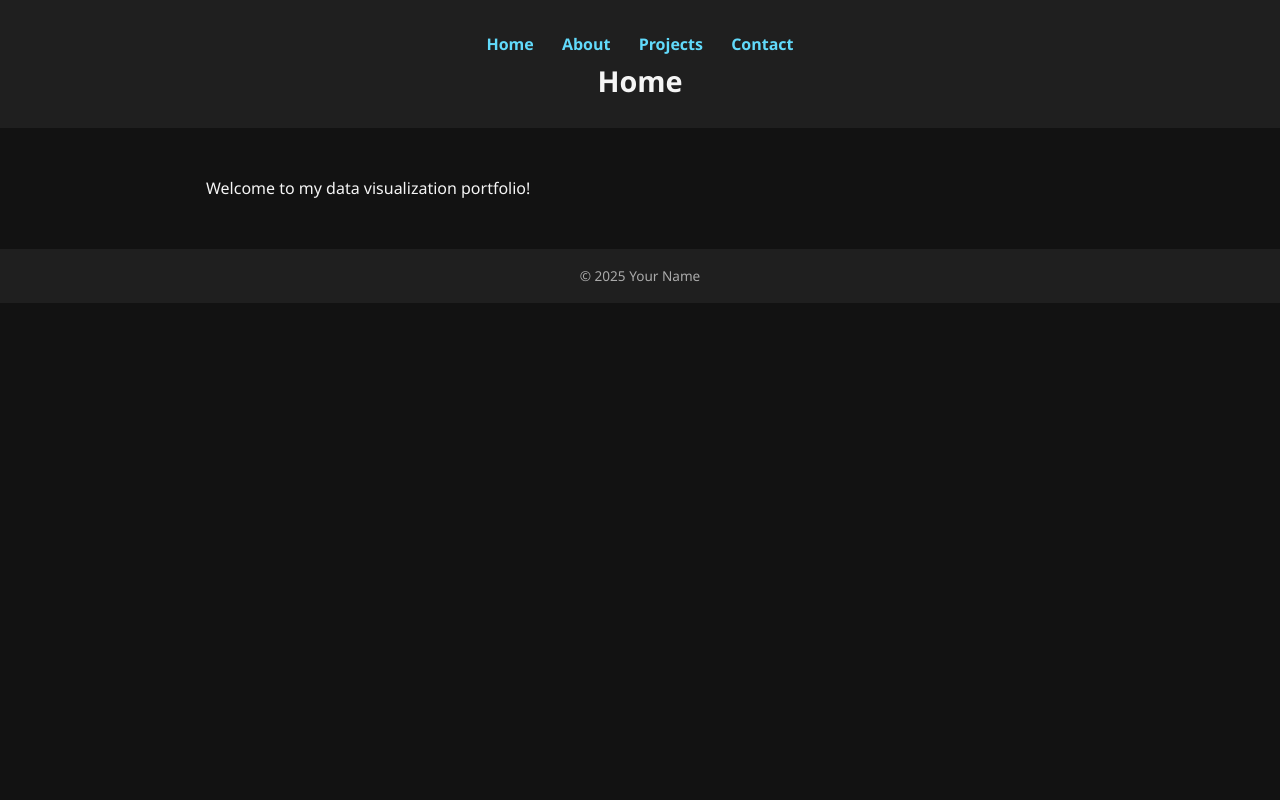
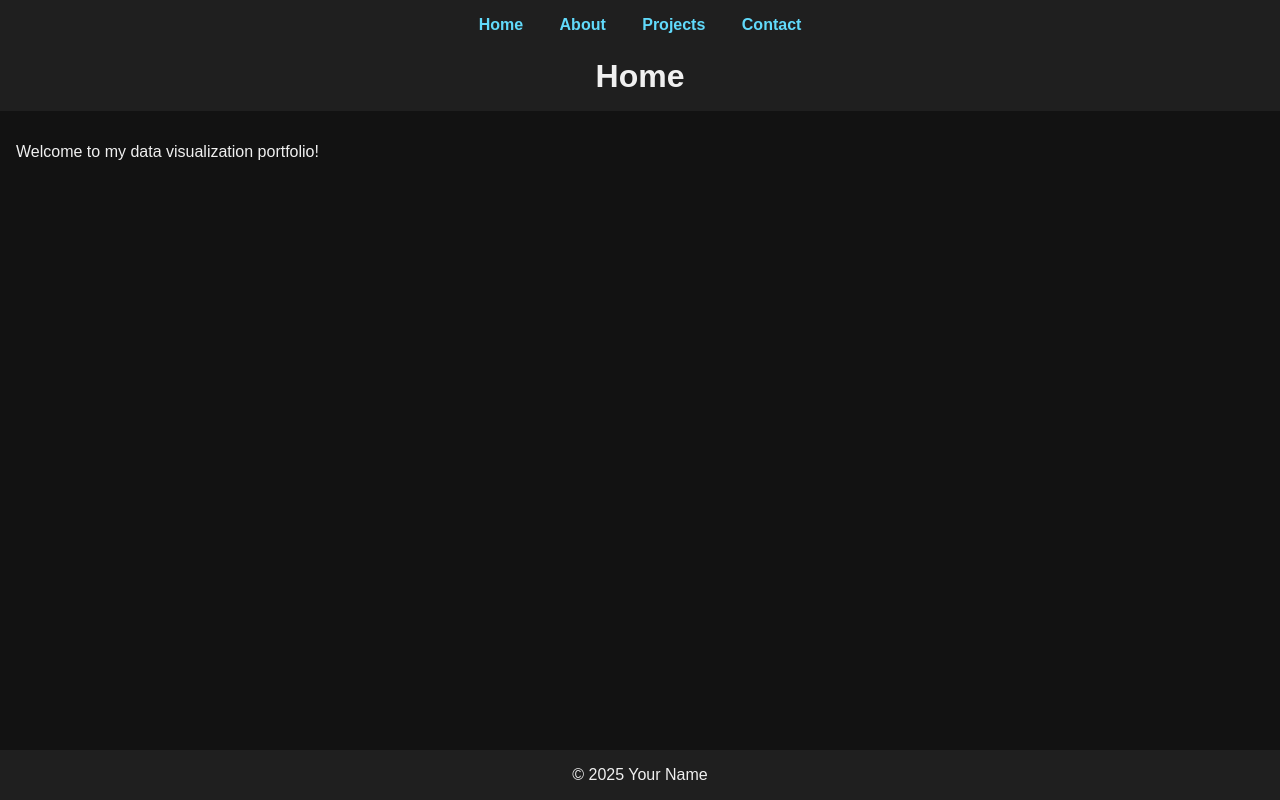
Before and after one commit to lmlukoseviciute/beautiful_data, a plain HTML site: page index.html in a window 1280 px wide. Drawn offline with Linux system fonts and the light colour scheme.

Commit message:
new style css
headers on top, sticky footer

```diff
--- a/css/style.css
+++ b/css/style.css
@@ -1,87 +1,49 @@
-* {
-  box-sizing: border-box;
-}
-
 body {
   margin: 0;
-  font-family: 'Segoe UI', sans-serif;
+  font-family: Arial, sans-serif;
   background-color: #121212;
-  color: #f5f5f5;
-  line-height: 1.6;
+  color: #f0f0f0;
+  display: flex;
+  flex-direction: column;
+  min-height: 100vh;
 }
 
 header {
-  background: #1f1f1f;
-  padding: 1.5rem 1rem;
-  text-align: center;
+  background-color: #1f1f1f;
+  padding-top: 1rem;
 }
 
-header h1 {
-  margin: 0;
-  font-size: 1.8rem;
+.navbar {
+  text-align: center;
+  background-color: #1f1f1f;
+  padding-bottom: 0.5rem;
 }
 
-nav {
-  margin-top: 0.5rem;
-}
-
-nav a {
+.nav-links a {
+  margin: 0 1rem;
+  text-decoration: none;
   color: #61dafb;
-  text-decoration: none;
-  margin: 0 0.75rem;
   font-weight: bold;
 }
 
-nav a:hover {
+.nav-links a:hover {
   text-decoration: underline;
 }
 
+.page-title {
+  text-align: center;
+  font-size: 2rem;
+  margin: 1rem 0;
+}
+
 main {
-  padding: 2rem 1rem;
-  max-width: 900px;
-  margin: auto;
+  flex: 1;
+  padding: 1rem;
 }
 
 footer {
-  background: #1f1f1f;
+  background-color: #1f1f1f;
   text-align: center;
   padding: 1rem;
-  font-size: 0.85rem;
-  color: #aaa;
+  margin-top: auto;
 }
-
-ul {
-  list-style-type: none;
-  padding: 0;
-}
-
-li {
-  background: #1e1e1e;
-  margin-bottom: 1rem;
-  padding: 1rem;
-  border-left: 4px solid #61dafb;
-  border-radius: 6px;
-}
-
-a {
-  color: #61dafb;
-}
-
-a:hover {
-  opacity: 0.8;
-}
-
-@media (max-width: 600px) {
-  nav a {
-    display: block;
-    margin: 0.5rem 0;
-  }
-
-  header h1 {
-    font-size: 1.5rem;
-  }
-
-  main {
-    padding: 1rem;
-  }
-}
```
